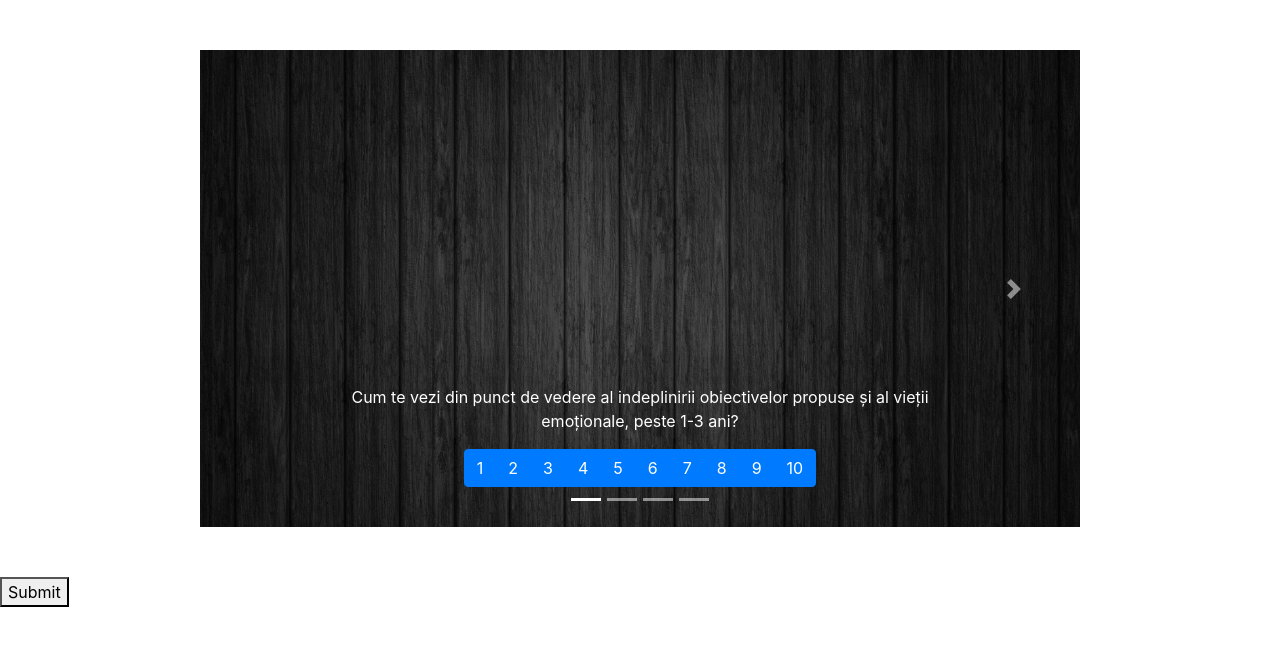
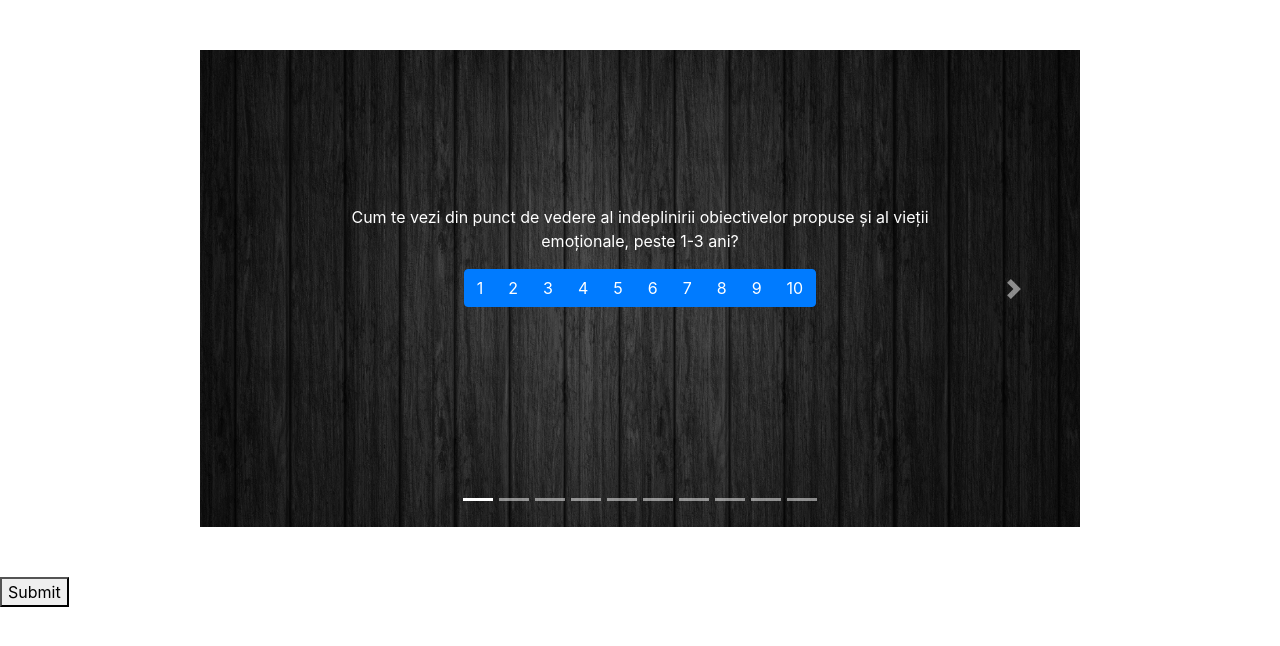
Before and after one commit to mihaivoina/Dezvoltare-personala, a React (Create React App) app: page / in a window 1280 px wide. Shown: the top 646 px of the page. Built offline with nearby package versions, Linux system fonts and the light colour scheme; data requests are answered from the project's data file.

Commit message:
Redy for Graph

```diff
--- a/src/questions.css
+++ b/src/questions.css
@@ -2,6 +2,6 @@
     margin: 50px 200px;
 }
 
-.carousel.caption {
-    bottom: auto;
+.carousel-caption {
+    bottom: 200px;
 }
--- a/src/questions.js
+++ b/src/questions.js
@@ -5,7 +5,7 @@ import './questions.css'
 
 class Questions extends React.Component {
     state = {
-        numberOfQuestions: 4,
+        numberOfQuestions: 10,
         // topicList: null,
         randomQuestionList: [],
         results: null
@@ -142,6 +142,9 @@ class Questions extends React.Component {
         for (let result of results) {
             result.average = result.score/result.numOfQuestions;
         }
+        this.setState({
+            results
+        })
         console.log(results);
 
     }
@@ -167,6 +170,7 @@ class Questions extends React.Component {
                     </Carousel.Item>)) }
             </Carousel>
             <button onClick={ this.handleClick }>Submit</button>
+            {/* <Graph data={ this.state.results } /> */}
           </>
         )
     }
```
Also changed, not shown: 1 other file (tests, documents, lock files or other folders).
